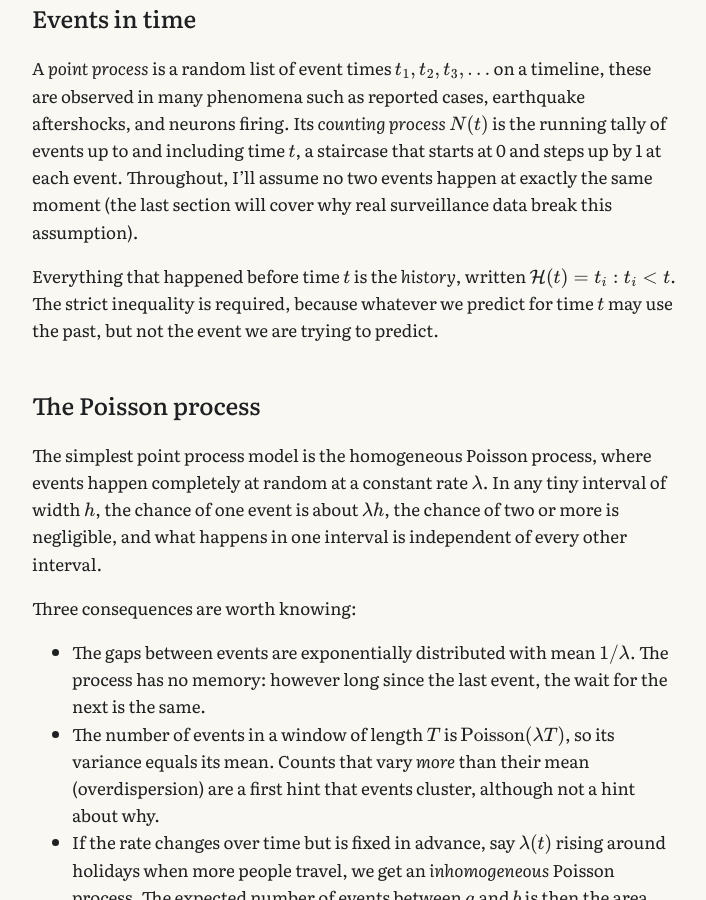
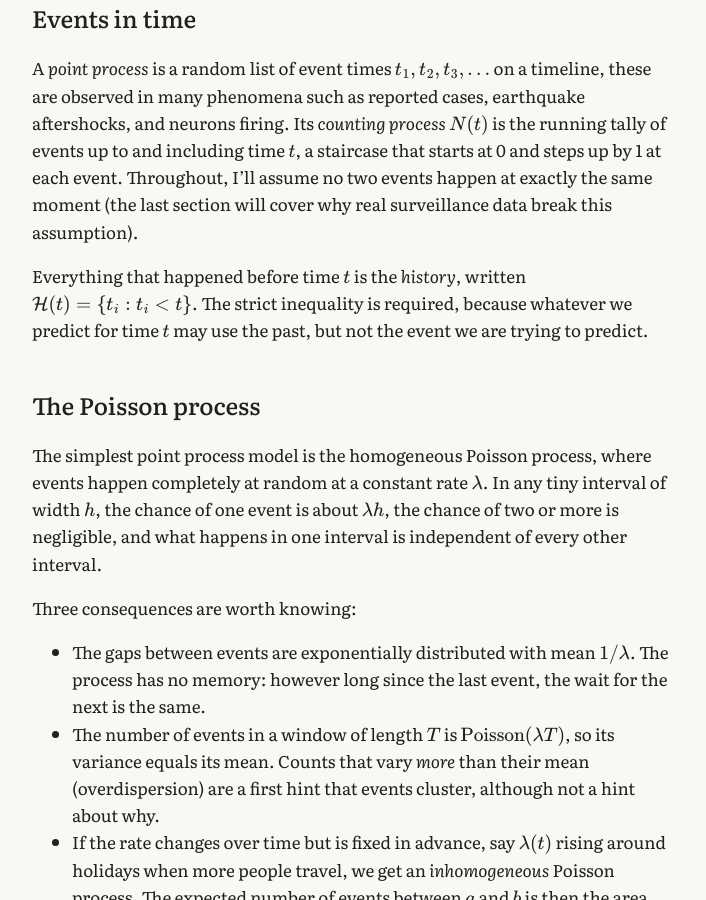
Before and after one commit to timj-wood/timj-wood.github.io, a Jekyll site: the page built from _posts/2026-09-23-hawkes-processes.md, in a window 1280 px wide and 900 px high, scrolled down 1170 px. Shown: the whole window, without its empty margins (285-991 px from the left). Built offline with Jekyll 4.4.1, drawn with Linux system fonts in a browser that asks for light colours.

```diff
--- a/_posts/2026-09-23-hawkes-processes.md
+++ b/_posts/2026-09-23-hawkes-processes.md
@@ -24,7 +24,7 @@ If you spot any mistakes (there are likely many), please let me know.
 
 A *point process* is a random list of event times $t_1, t_2, t_3, \ldots$ on a timeline, these are observed in many phenomena such as reported cases, earthquake aftershocks, and neurons firing. Its *counting process* $N(t)$ is the running tally of events up to and including time $t$, a staircase that starts at 0 and steps up by 1 at each event. Throughout, I'll assume no two events happen at exactly the same moment (the last section will cover why real surveillance data break this assumption).
 
-Everything that happened before time $t$ is the *history*, written $\mathcal{H}(t) = \{t_i : t_i < t\}$. The strict inequality is required, because whatever we predict for time $t$ may use the past, but not the event we are trying to predict.
+Everything that happened before time $t$ is the *history*, written $\mathcal{H}(t) = \\{t_i : t_i < t\\}$. The strict inequality is required, because whatever we predict for time $t$ may use the past, but not the event we are trying to predict.
 
 ## The Poisson process
 
```
